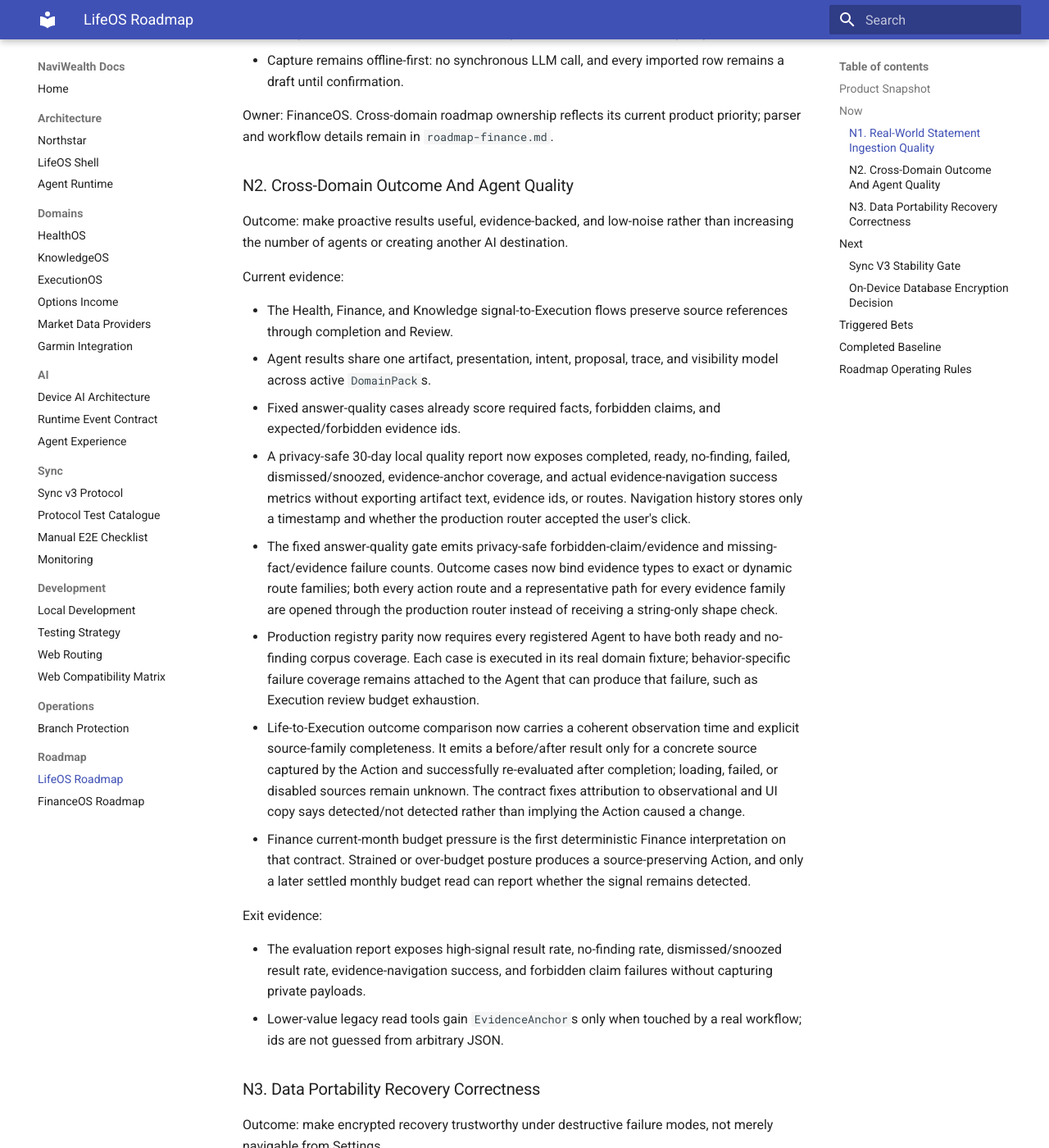
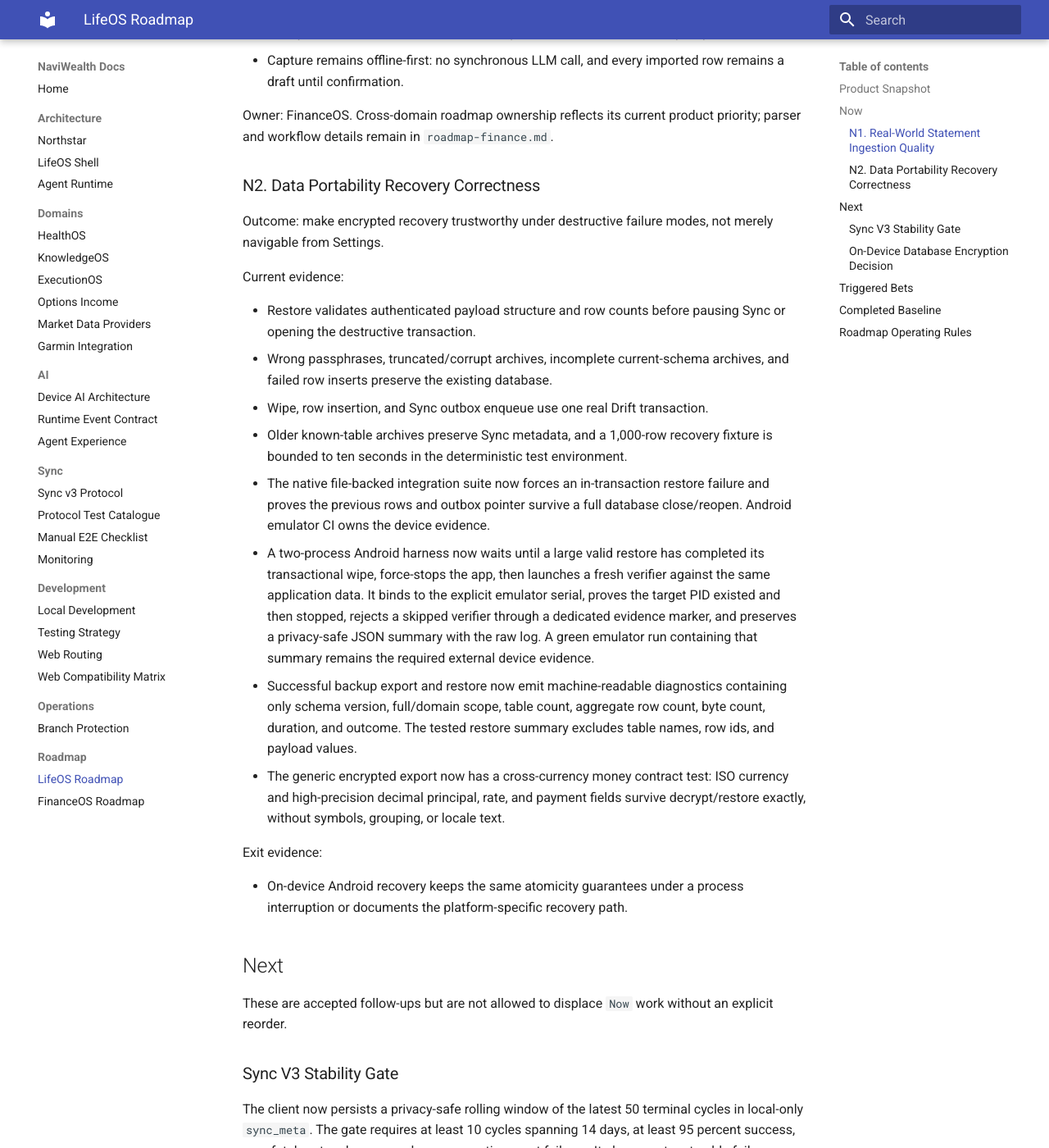
Before and after one commit to zsh-a/NaviWealth, an MkDocs documentation site: the page built from docs/roadmap/roadmap-lifeos.md, in a window 1280 px wide and 1400 px high, scrolled down 1516 px. Shown: the whole window at 82% size. Built offline with MkDocs 1.6.1 and Material for MkDocs 9.7.7, drawn with Linux system fonts in a browser that asks for light colours; some of the changed text lies outside the part shown.

Commit message:
feat(ai): clarify agent quality evidence

```diff
--- a/docs/ai/agent-experience.md
+++ b/docs/ai/agent-experience.md
@@ -158,8 +158,10 @@
 string-shaped route that resolves to the error page therefore fails the gate.
 
 New production agents must land composition metadata, focused unit tests, and
-executable outcome cases in the same change. Broader quality/noise metrics and
-new cross-domain outcome evaluation are sequenced by LifeOS roadmap item N2.
+executable ready and no-finding outcome cases in the same change. Rolling
+quality/noise metrics and cross-domain outcome evaluation are completed LifeOS
+baseline contracts; changes must extend those shared contracts rather than
+creating Agent-specific reporting or attribution models.
 
 ## Adding Or Changing An Agent
 
--- a/docs/roadmap/roadmap-lifeos.md
+++ b/docs/roadmap/roadmap-lifeos.md
@@ -65,54 +65,7 @@
 Owner: FinanceOS. Cross-domain roadmap ownership reflects its current product
 priority; parser and workflow details remain in `roadmap-finance.md`.
 
-### N2. Cross-Domain Outcome And Agent Quality
-
-Outcome: make proactive results useful, evidence-backed, and low-noise rather
-than increasing the number of agents or creating another AI destination.
-
-Current evidence:
-
-- The Health, Finance, and Knowledge signal-to-Execution flows preserve source
-  references through completion and Review.
-- Agent results share one artifact, presentation, intent, proposal, trace, and
-  visibility model across active `DomainPack`s.
-- Fixed answer-quality cases already score required facts, forbidden claims,
-  and expected/forbidden evidence ids.
-- A privacy-safe 30-day local quality report now exposes completed, ready,
-  no-finding, failed, dismissed/snoozed, evidence-anchor coverage, and actual
-  evidence-navigation success metrics without exporting artifact text,
-  evidence ids, or routes. Navigation history stores only a timestamp and
-  whether the production router accepted the user's click.
-- The fixed answer-quality gate emits privacy-safe forbidden-claim/evidence and
-  missing-fact/evidence failure counts. Outcome cases now bind evidence types
-  to exact or dynamic route families; both every action route and a
-  representative path for every evidence family are opened through the
-  production router instead of receiving a string-only shape check.
-- Production registry parity now requires every registered Agent to have both
-  ready and no-finding corpus coverage. Each case is executed in its real
-  domain fixture; behavior-specific failure coverage remains attached to the
-  Agent that can produce that failure, such as Execution review budget
-  exhaustion.
-- Life-to-Execution outcome comparison now carries a coherent observation time
-  and explicit source-family completeness. It emits a before/after result only
-  for a concrete source captured by the Action and successfully re-evaluated
-  after completion; loading, failed, or disabled sources remain unknown. The
-  contract fixes attribution to observational and UI copy says detected/not
-  detected rather than implying the Action caused a change.
-- Finance current-month budget pressure is the first deterministic Finance
-  interpretation on that contract. Strained or over-budget posture produces a
-  source-preserving Action, and only a later settled monthly budget read can
-  report whether the signal remains detected.
-
-Exit evidence:
-
-- The evaluation report exposes high-signal result rate, no-finding rate,
-  dismissed/snoozed result rate, evidence-navigation success, and forbidden
-  claim failures without capturing private payloads.
-- Lower-value legacy read tools gain `EvidenceAnchor`s only when touched by a
-  real workflow; ids are not guessed from arbitrary JSON.
-
-### N3. Data Portability Recovery Correctness
+### N2. Data Portability Recovery Correctness
 
 Outcome: make encrypted recovery trustworthy under destructive failure modes,
 not merely navigable from Settings.
```
Also changed, not shown: other parts of docs/roadmap/roadmap-lifeos.md (+17 -3 lines), 9 other files.
